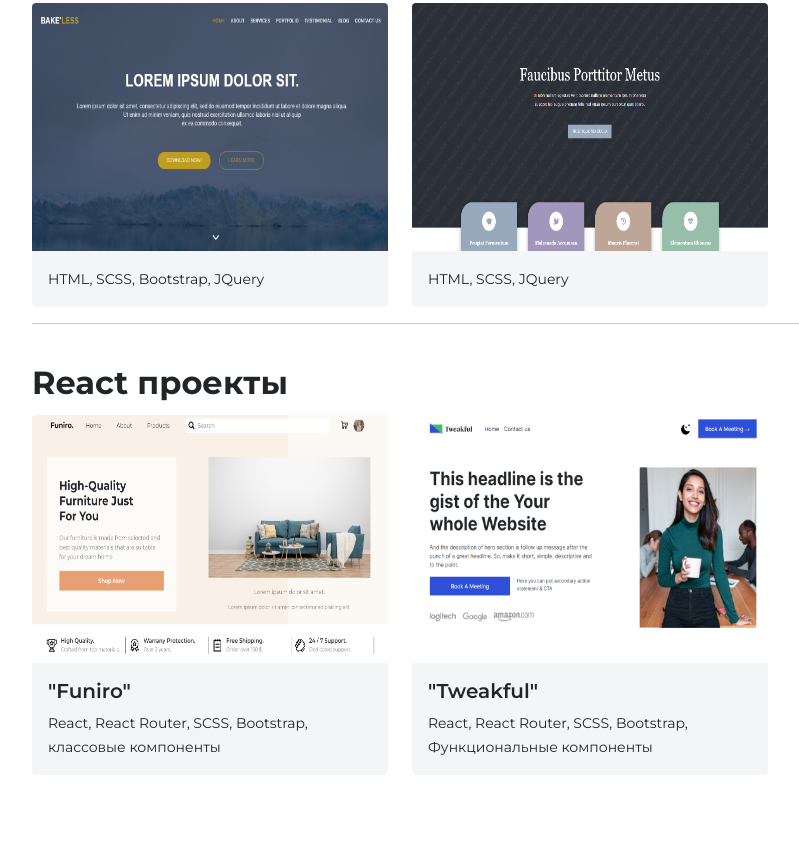
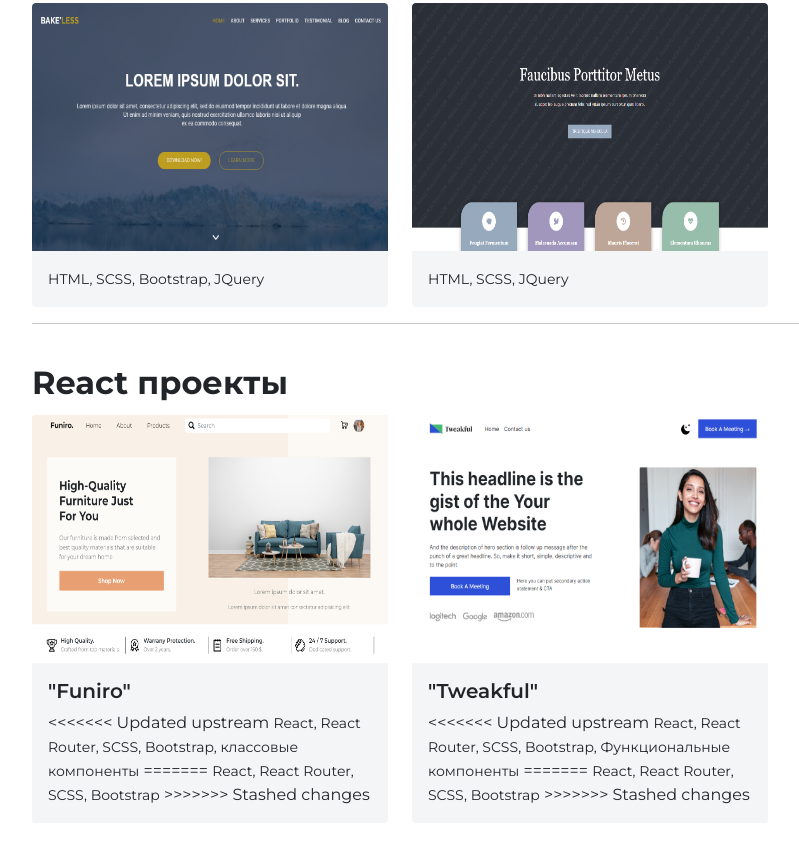
Before and after one commit to ArsenyS01/portfolio, a plain HTML site: page index.html in a window 1280 px wide. Shown: the part 423-1266 px from the top of the page, without its empty margins (50-849 px from the left). Drawn offline with nearby package versions, Linux system fonts and the light colour scheme.

Commit message:
Update index.html

```diff
--- a/index.html
+++ b/index.html
@@ -91,7 +91,11 @@
                     <img src="dist/funiro.png" class="card-img-top" alt="...">
                     <div class="card-body">
                       <h5 class="card-title">"Funiro"</h5>
+<<<<<<< Updated upstream
                       <small class="card-text">React, React Router, SCSS, Bootstrap, классовые компоненты</small>
+=======
+                      <small class="card-text">React, React Router, SCSS, Bootstrap</small>
+>>>>>>> Stashed changes
                     </div>
                   </div>
                   <div class="add">
@@ -105,7 +109,11 @@
                     <img src="dist/tweakful.png" class="card-img-top" alt="...">
                     <div class="card-body">
                       <h5 class="card-title">"Tweakful"</h5>
+<<<<<<< Updated upstream
                       <small class="card-text">React, React Router, SCSS, Bootstrap, Функциональные компоненты</small>
+=======
+                      <small class="card-text">React, React Router, SCSS, Bootstrap</small>
+>>>>>>> Stashed changes
                     </div>
                   </div>
                   <div class="add">
```
